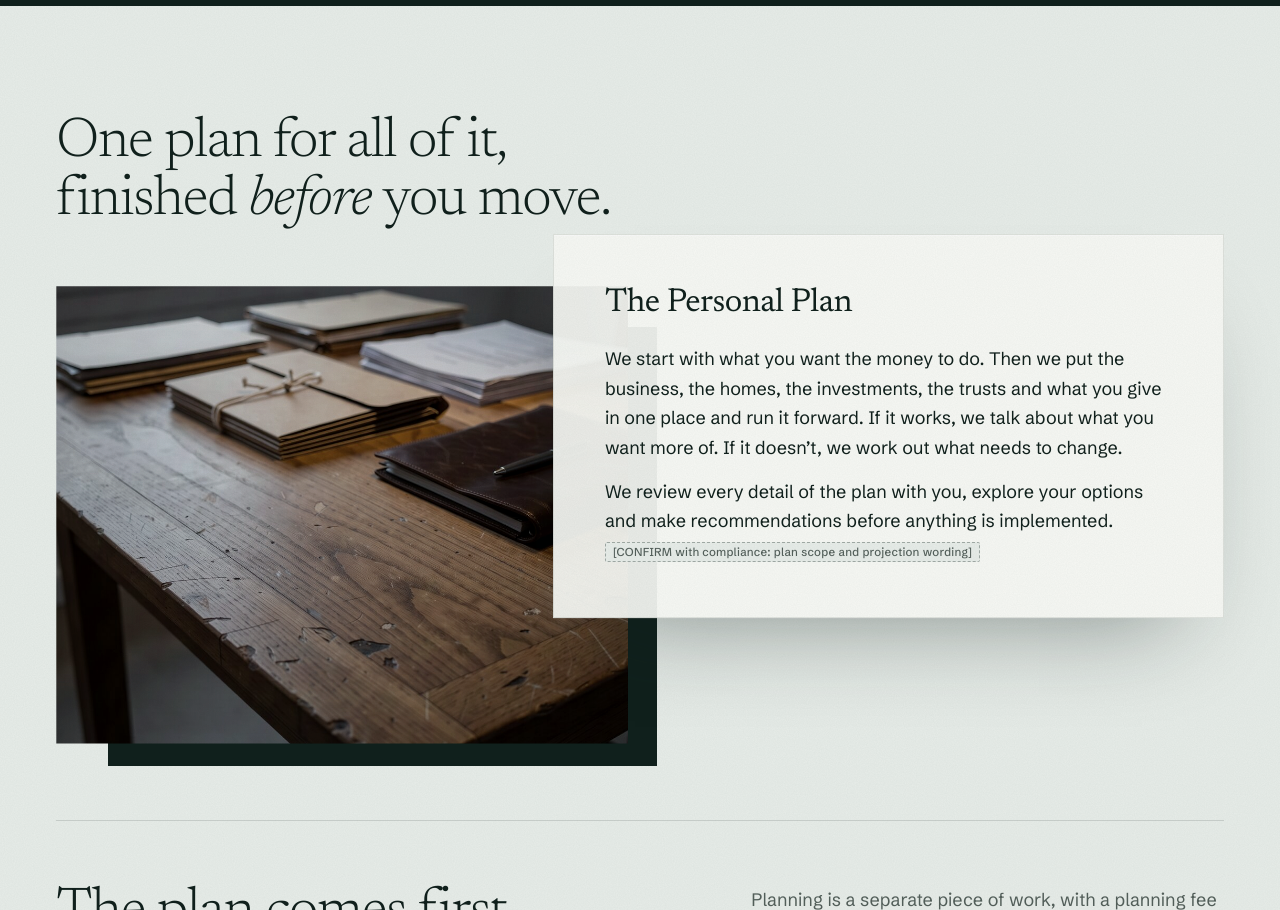
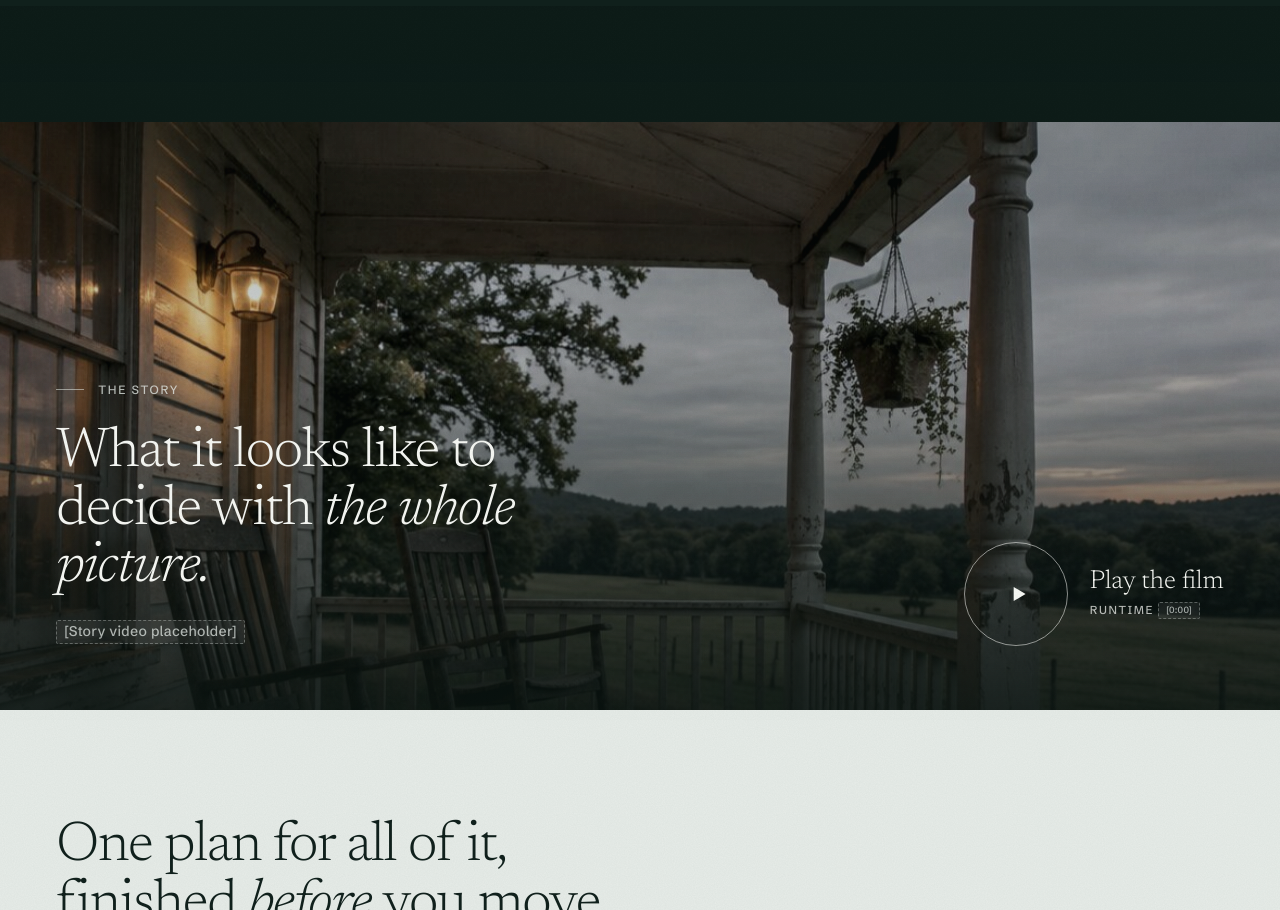
Before and after one commit to caebaby/continuum-review, a plain HTML site: page 8b/index.html in a window 1280 px wide. Shown: the part 2980-3890 px from the top of the page. Drawn offline with Linux system fonts and the light colour scheme.

```diff
--- a/8b/index.html
+++ b/8b/index.html
@@ -5,7 +5,7 @@
 <meta name="viewport" content="width=device-width, initial-scale=1">
 <meta name="robots" content="noindex, nofollow">
 <link rel="icon" href="favicon.svg" type="image/svg+xml">
-<title>Shorter version · Continuum Planning Partners · One plan before the move</title>
+<title>Continuum Planning Partners · One plan before the move</title>
 <meta name="description" content="Continuum Planning Partners puts your business, homes, investments, trusts and giving into one plan, alongside your CPA and attorney, so you can weigh a decision before you make it. Offices in the Nashville area (Brentwood), Knoxville, Johnson City and Tupelo.">
 <link rel="preconnect" href="https://fonts.googleapis.com">
 <link rel="preconnect" href="https://fonts.gstatic.com" crossorigin>
@@ -173,6 +173,36 @@
       <p class="mark-note"><span class="ph ph-dark">[Placeholder mark: final logo to come]</span></p>
     </div>
   </section>
+
+  <!-- Story video band -->
+  <section class="story" id="story" aria-labelledby="story-title">
+    <div class="story-media" data-parallax="0.1" aria-hidden="true">
+      <img src="img/cpp-porch.jpg" alt="" width="1344" height="752">
+    </div>
+    <div class="story-shade" aria-hidden="true"></div>
+    <div class="wrap story-inner">
+      <div class="story-copy">
+        <p class="runhead runhead-light reveal">The story</p>
+        <h2 id="story-title" class="h2 h2-light reveal">What it looks like to decide with <em>the whole picture.</em></h2>
+        <p class="reveal"><span class="ph ph-dark">[Story video placeholder]</span></p>
+      </div>
+      <!--
+        Story video. Set ONE of:
+          data-video-src="video/story.mp4"            (self-hosted MP4)
+          data-video-embed="https://player.vimeo.com/video/ID"   (Vimeo or Mux embed URL)
+        Captions for self-hosted video: data-video-captions="video/story.en.vtt"
+      -->
+      <button class="play" type="button" data-video-open
+        data-video-title="The Continuum story"
+        data-video-src=""
+        data-video-embed=""
+        data-video-captions="">
+        <span class="play-disc" aria-hidden="true"><svg viewBox="0 0 24 24"><path d="M8 5.5v13l11-6.5z"/></svg></span>
+        <span class="play-label"><span class="play-main">Play the film</span><span class="play-meta">Runtime <span class="ph ph-dark">[0:00]</span></span></span>
+      </button>
+    </div>
+  </section>
+
 
   <!-- How Continuum helps -->
   <section class="approach split" id="approach" aria-labelledby="approach-title">
```
